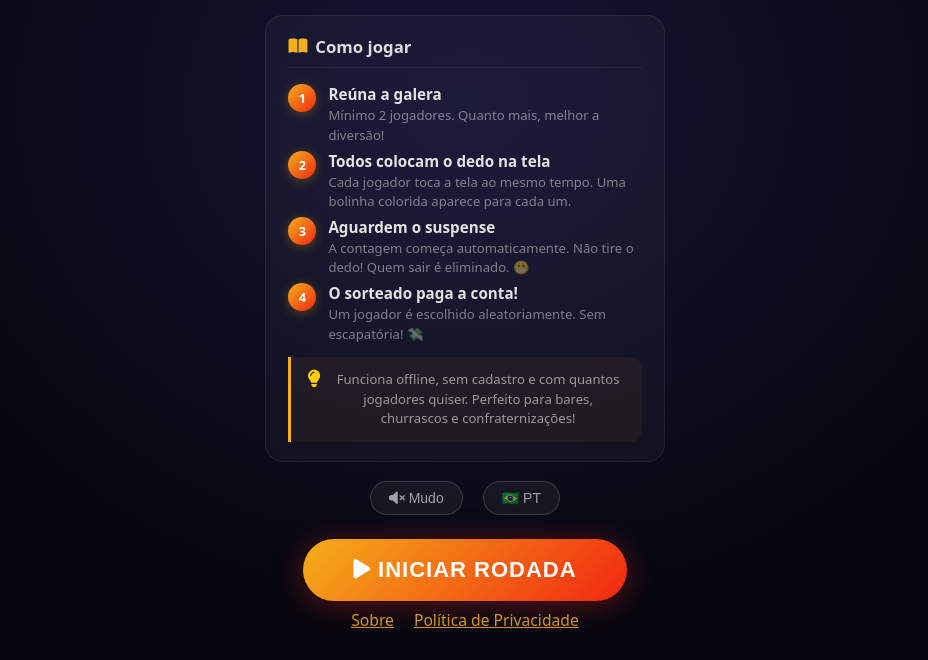
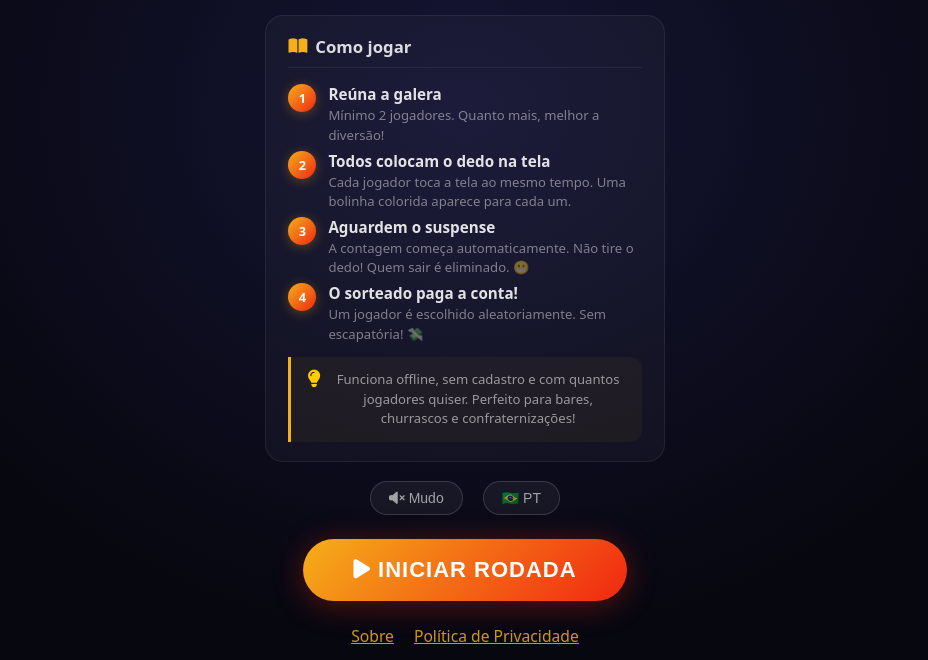
Before and after one commit to sivanildooliveira/Paga-a-conta-ai, a plain HTML site: page index.html in a window 1280 px wide. Shown: the part 257-917 px from the top of the page, without its empty margins (175-1103 px from the left). Drawn offline with Linux system fonts and the light colour scheme.

Commit message:
Update index.html

```diff
--- a/index.html
+++ b/index.html
@@ -134,7 +134,7 @@
     <button class="botao-principal" data-lang="pt" onclick="jogo.iniciarRodada()"><i class="fa-solid fa-play"></i> INICIAR RODADA</button>
     <button class="botao-principal" data-lang="en" style="display:none" onclick="jogo.iniciarRodada()"><i class="fa-solid fa-play"></i> START ROUND</button>
 
-    <div style="text-align:center; display:flex; justify-content:center; gap:20px; flex-wrap: wrap; padding: .5rem 0;">
+    <div style="text-align:center; display:flex; justify-content:center; gap:20px; flex-wrap: wrap; padding: .5rem 0; margin-top: 1rem;">
         <a href="sobre.html" style="color:#f5af19;font-size:0.98rem;text-decoration:underline;opacity:.85">Sobre</a>
         <a href="politica-privacidade.html" style="color:#f5af19;font-size:0.98rem;text-decoration:underline;opacity:.85">Política de Privacidade</a>
     </div>
```
